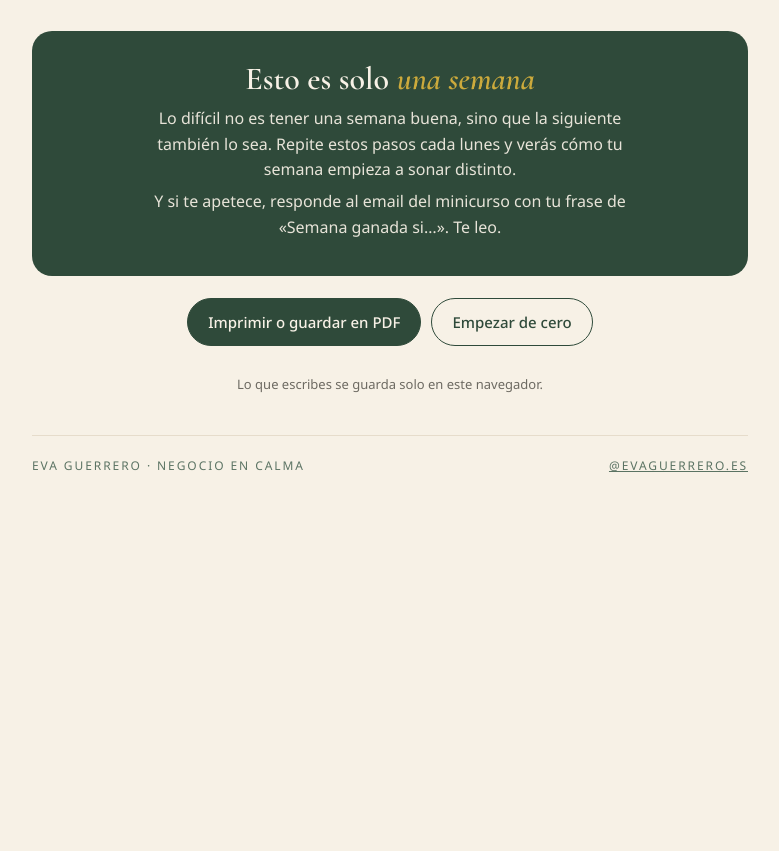
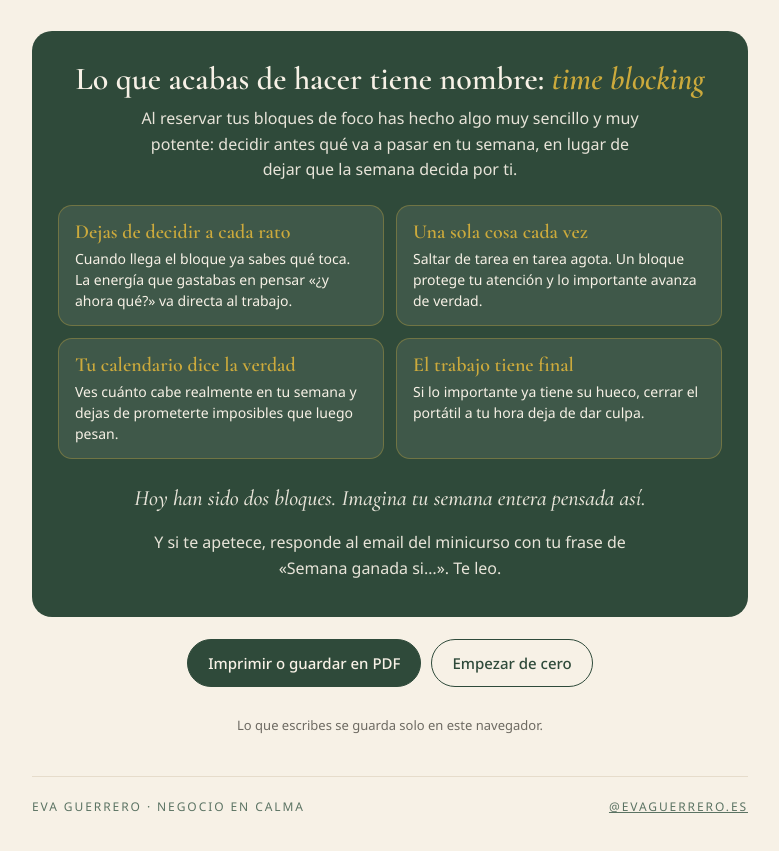
Before and after one commit to EvaGuerrero/recursos-negocios, a plain HTML site: page checklist-5-horas/index.html in a window 1280 px wide. Shown: the part 4169-5020 px from the top of the page, without its empty margins (250-1029 px from the left). Before the commit the page ends 4708 px from the top, so only its background shows below. Drawn offline with nearby package versions, Linux system fonts and the light colour scheme.

Commit message:
Cierre: maravillas del time blocking

```diff
--- a/checklist-5-horas/index.html
+++ b/checklist-5-horas/index.html
@@ -150,12 +150,16 @@
   }
   button.btn.sec{background:transparent; color:var(--verde)}
   button.btn:hover{opacity:.88}
+  .maravillas{display:grid; grid-template-columns:1fr 1fr; gap:12px; margin:22px 0 22px; text-align:left}
+  .maravillas div{background:rgba(255,253,248,.08); border:1px solid rgba(204,170,60,.35); border-radius:14px; padding:14px 16px; font-size:14px; line-height:1.5}
+  .maravillas b{display:block; font-family:'Cormorant Garamond',serif; font-size:20px; font-weight:600; color:var(--oro); line-height:1.2; margin-bottom:4px}
+  .cierre .remate{font-family:'Cormorant Garamond',serif; font-style:italic; font-size:22px; margin:0 auto 14px}
   .aviso{font-size:13px; color:var(--gris); text-align:center; margin:0}
   footer{margin-top:40px; padding-top:20px; border-top:1px solid var(--linea); display:flex; justify-content:space-between; flex-wrap:wrap; gap:8px; font-size:12px; letter-spacing:.16em; text-transform:uppercase; color:var(--verde-suave)}
   footer a{color:inherit}
 
   @media (max-width:600px){
-    .reglas,.dos{grid-template-columns:1fr}
+    .reglas,.dos,.maravillas{grid-template-columns:1fr}
     .filtro{grid-template-columns:1fr 1fr}
     .paso{padding:18px 16px}
     .resultado{flex-wrap:wrap}
@@ -169,6 +173,8 @@
     .paso{break-inside:avoid; border-color:#ccc; box-shadow:none; padding:12px 14px; margin-bottom:10px}
     .cierre{background:#fff; color:var(--verde); border:1px solid var(--oro)}
     .cierre h2{color:var(--verde)}
+    .maravillas div{background:#fff; break-inside:avoid}
+    .maravillas b{color:var(--verde)}
     textarea{min-height:60px}
   }
 </style>
@@ -341,8 +347,15 @@
   </article>
 
   <section class="cierre">
-    <h2>Esto es solo <em>una semana</em></h2>
-    <p>Lo difícil no es tener una semana buena, sino que la siguiente también lo sea. Repite estos pasos cada lunes y verás cómo tu semana empieza a sonar distinto.</p>
+    <h2>Lo que acabas de hacer tiene nombre: <em>time blocking</em></h2>
+    <p>Al reservar tus bloques de foco has hecho algo muy sencillo y muy potente: decidir antes qué va a pasar en tu semana, en lugar de dejar que la semana decida por ti.</p>
+    <div class="maravillas">
+      <div><b>Dejas de decidir a cada rato</b>Cuando llega el bloque ya sabes qué toca. La energía que gastabas en pensar «¿y ahora qué?» va directa al trabajo.</div>
+      <div><b>Una sola cosa cada vez</b>Saltar de tarea en tarea agota. Un bloque protege tu atención y lo importante avanza de verdad.</div>
+      <div><b>Tu calendario dice la verdad</b>Ves cuánto cabe realmente en tu semana y dejas de prometerte imposibles que luego pesan.</div>
+      <div><b>El trabajo tiene final</b>Si lo importante ya tiene su hueco, cerrar el portátil a tu hora deja de dar culpa.</div>
+    </div>
+    <p class="remate">Hoy han sido dos bloques. Imagina tu semana entera pensada así.</p>
     <p>Y si te apetece, responde al email del minicurso con tu frase de «Semana ganada si…». Te leo.</p>
   </section>
 
```
